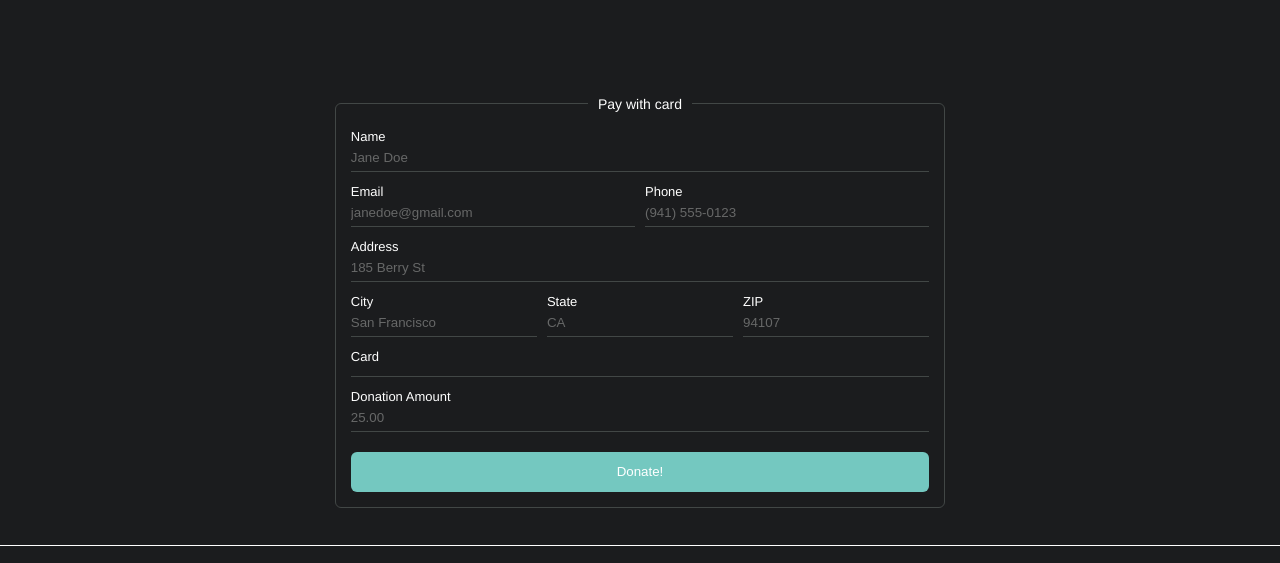
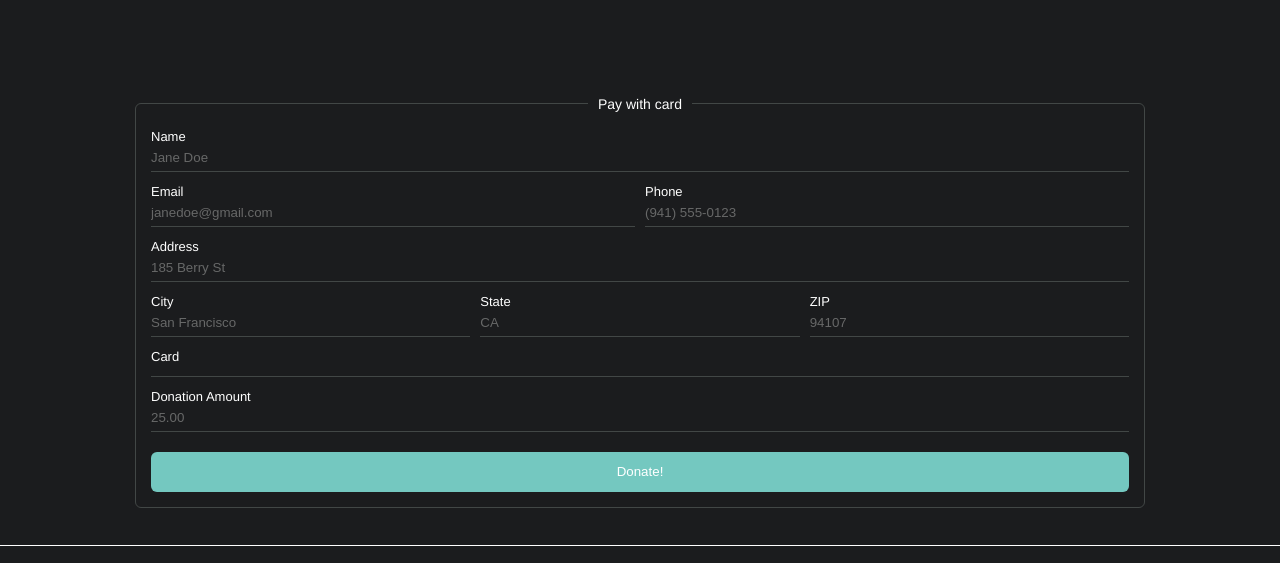
Before and after one commit to CoderSpace/CoderSpace, a plain HTML site: page donate.html in a window 1280 px wide. Shown: the part 210-773 px from the top of the page. Drawn offline with Linux system fonts and the light colour scheme.

Commit message:
greatness

```diff
--- a/styles/styles.css
+++ b/styles/styles.css
@@ -600,7 +600,7 @@ button:active {
 .donation-box {
   background-color: #1B1C1E;
   padding: 5px;
-  max-width: 60%;
+  max-width: 100%;
   margin: auto;
 }
 
```
Also changed, not shown: shop.html (+1 -0 lines).
